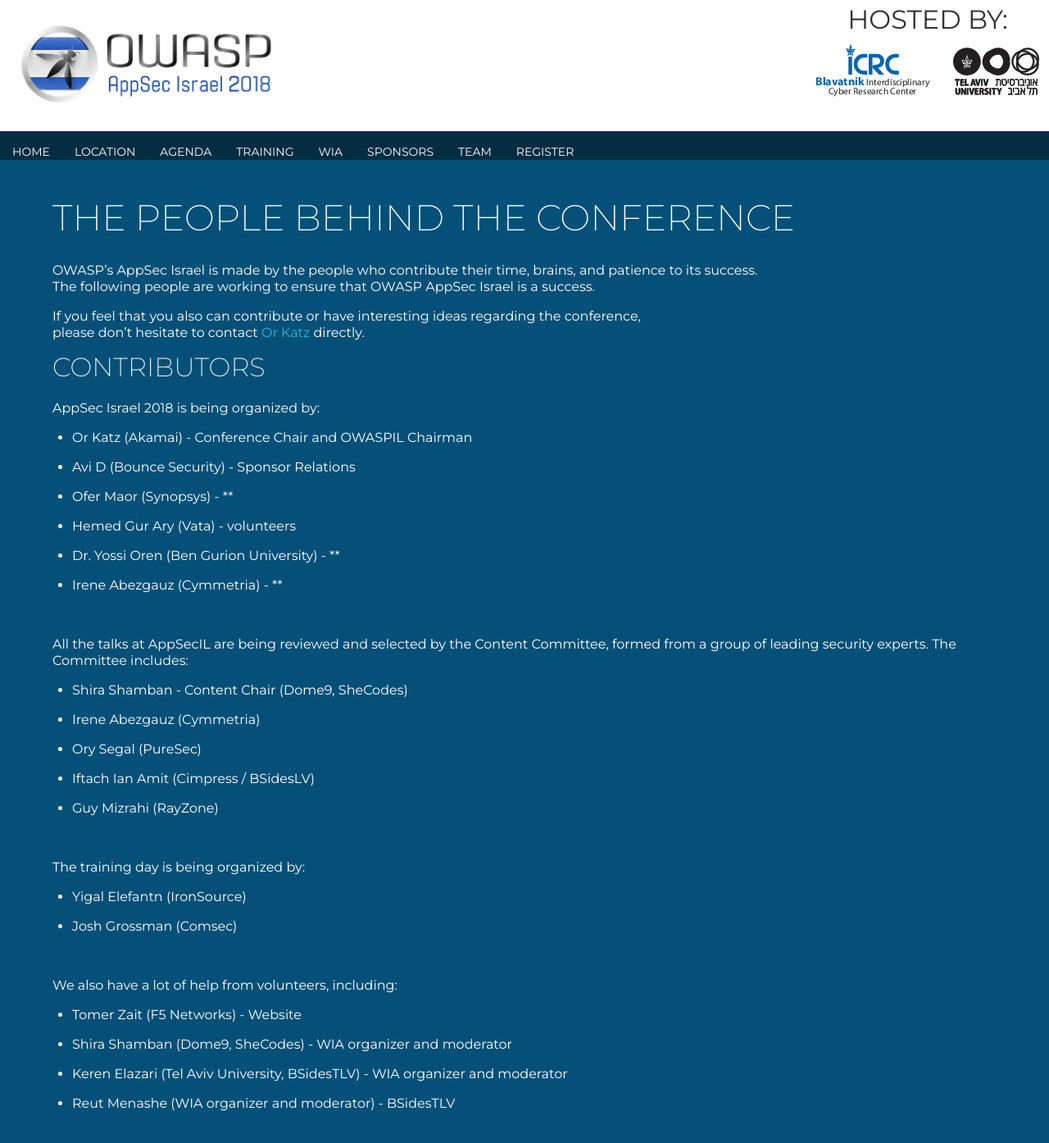
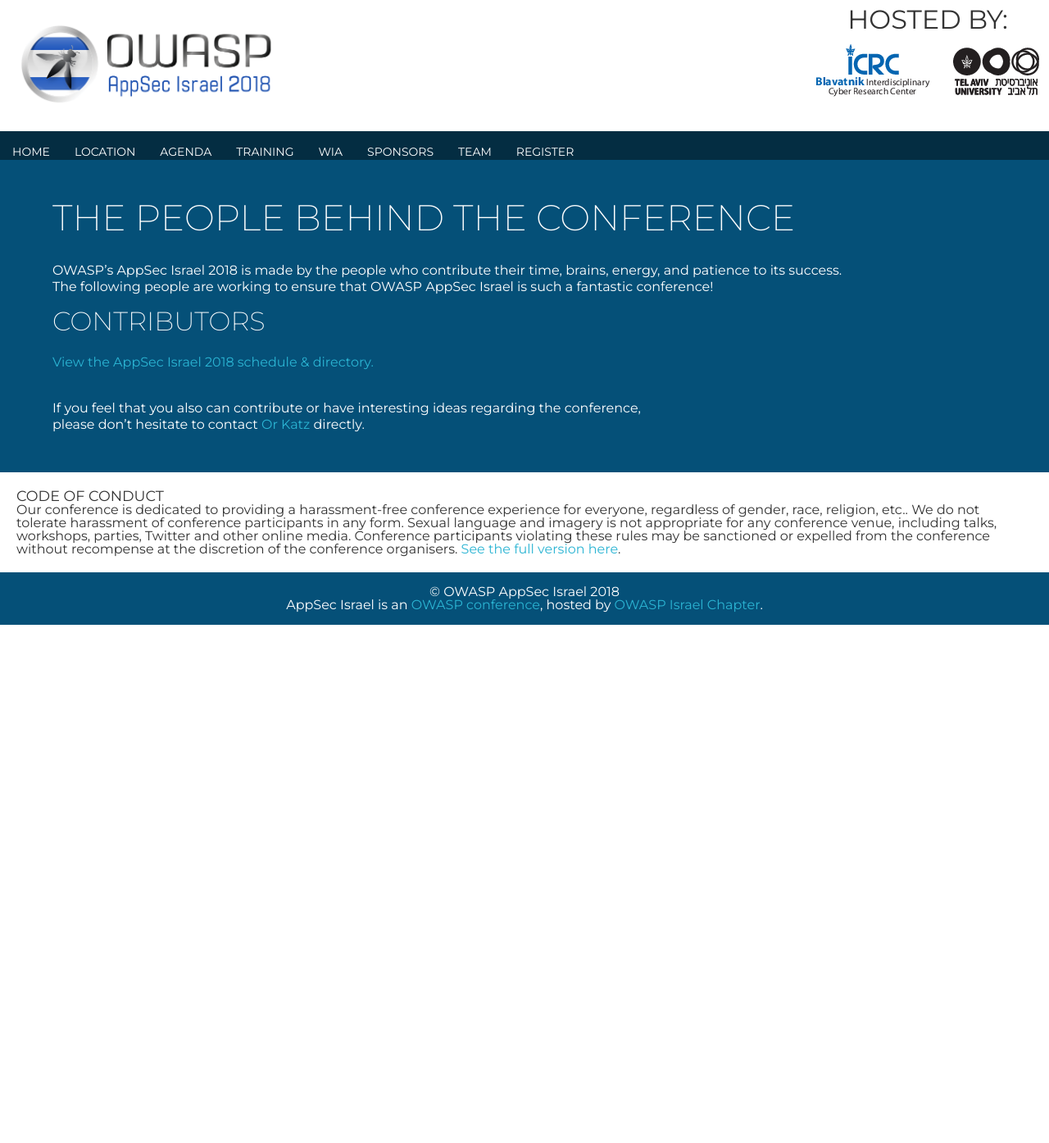
Before and after one commit to OWASP/AppSec-Israel-2018, a Jekyll site: the page built from Team.md, in a window 1280 px wide and 1400 px high. Shown: the top 1394 px of the window at 82% size. Built offline with Jekyll 4.4.1, drawn with Linux system fonts in a browser that asks for light colours; our own code applies the rules of GitHub Pages for plain Markdown files; a script that is not in the unit is left out.

Commit message:
Team page (#35)

```diff
--- a/Team.md
+++ b/Team.md
@@ -3,41 +3,13 @@
 
 ## The people behind the conference
 
-OWASP's AppSec Israel is made by the people who contribute their time, brains, and patience to its success.
-The following people are working to ensure that OWASP AppSec Israel is a success.
-
-If you feel that you also can contribute or have interesting ideas regarding the conference,
-please don't hesitate to contact [Or Katz](mailto:or.katz@owasp.org) directly.
+OWASP's {{ site.title }} is made by the people who contribute their time, brains, energy, and patience to its success.
+The following people are working to ensure that OWASP AppSec Israel is such a fantastic conference!
 
 ### Contributors
 
-{{ site.title }} is being organized by:
+<a id="sched-embed" href="https://{{ site.sched }}/directory/artists" data-sched-bg="dark" data-sched-sidebar="no">View the {{ site.title }} schedule &amp; directory.</a><script type="text/javascript" src="https://{{ site.sched }}/js/embed.js"></script>
 
-{% for member in site.data.team.board %}
- - {{ member.name }} ({{ member.title }}) - *{{ member.role }}*
-{% endfor %}
-
-<br />
-
-All the talks at AppSecIL are being reviewed and selected by the Content Committee, formed from a group of leading security experts. The Committee includes:
-
-{% for member in site.data.team.content %}
- - {{ member.name }} ({{ member.title }})
-{% endfor %}
-
-<br />
-
-The training day is being organized by:
-
-{% for member in site.data.team.training %}
- - {{ member.name }} ({{ member.title }})
-{% endfor %}
-
-<br />
-
-
-We also have a lot of help from volunteers, including:
-
-{% for member in site.data.team.volunteers %}
- - {{ member.name }} ({{ member.title }}) - *{{ member.role }}*
-{% endfor %}
+<br/>
+If you feel that you also can contribute or have interesting ideas regarding the conference,
+please don't hesitate to contact [Or Katz](mailto:or.katz@owasp.org) directly.
```
